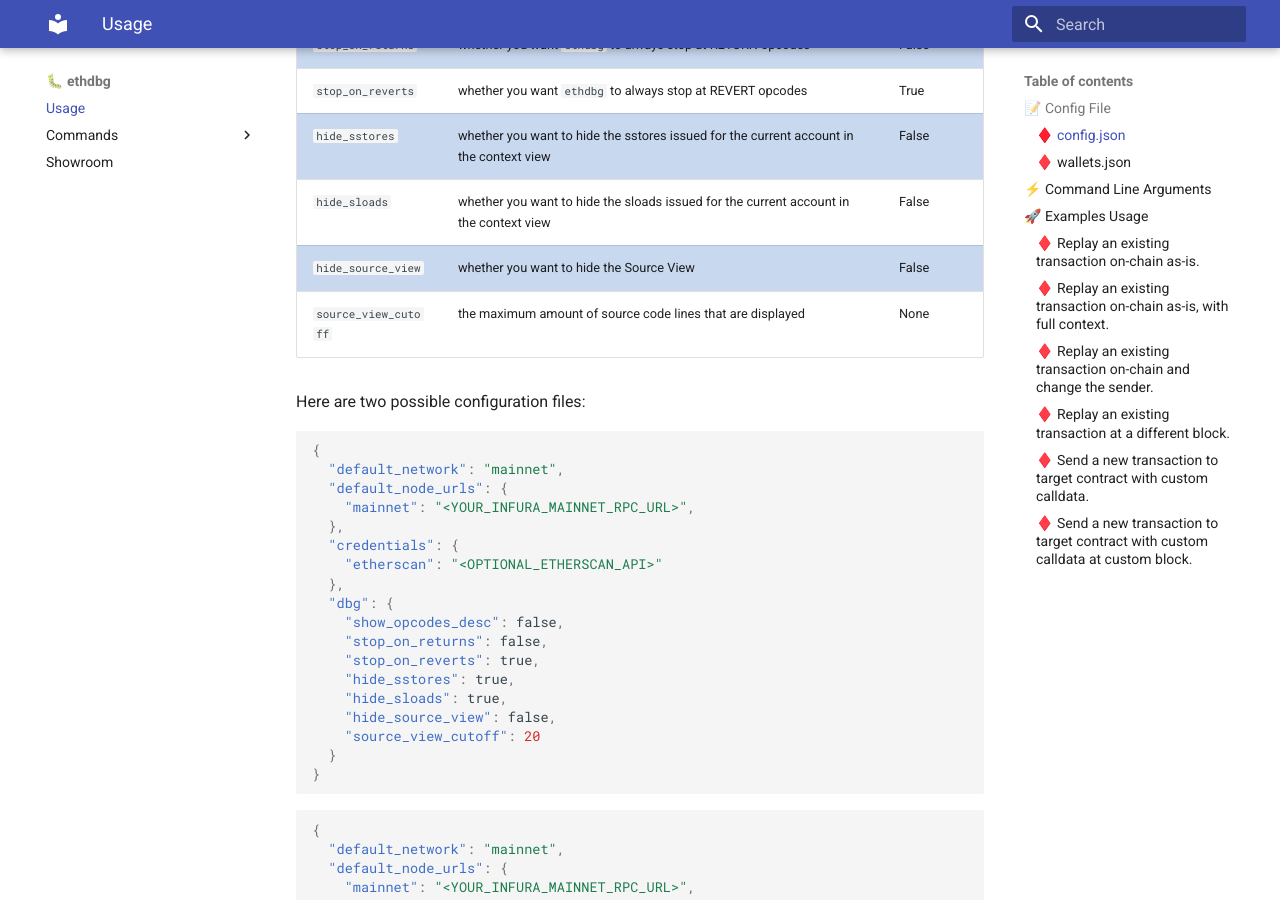
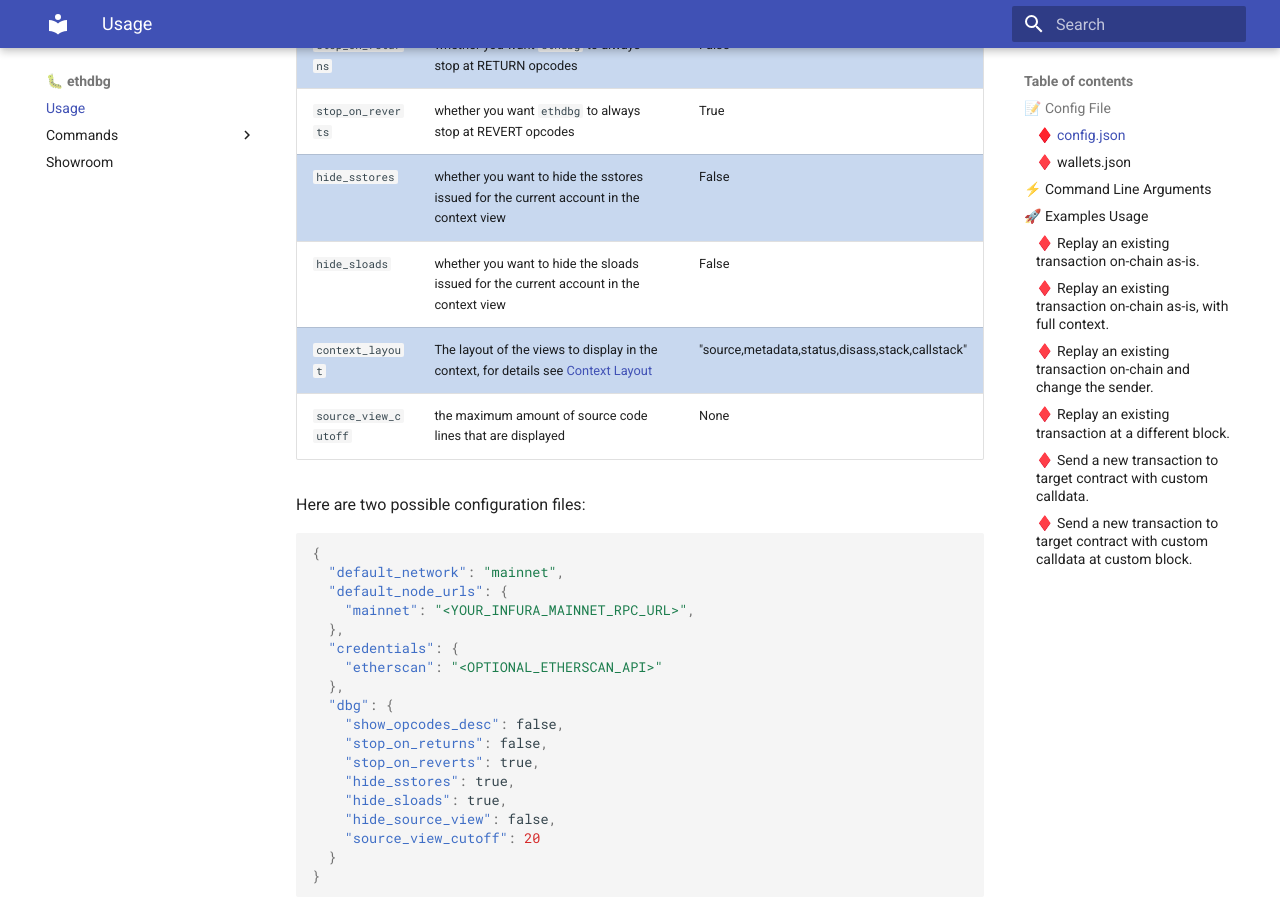
Before and after one commit to ethpwn/ethpwn, an MkDocs documentation site: the page built from docs/docs/ethdbg/usage.md, in a window 1280 px wide and 900 px high, scrolled down 790 px. Built offline with MkDocs 1.6.1 and Material for MkDocs 9.7.7, drawn with Linux system fonts in a browser that asks for light colours; some of the changed text lies outside the part shown.

Commit message:
fixed docs

```diff
--- a/docs/docs/ethdbg/usage.md
+++ b/docs/docs/ethdbg/usage.md
@@ -21,14 +21,14 @@ ethpwn config create
 
 Under the key `dbg` in the main configuration, the following options are available:
 
-| Option String | Option Summary | Default |
-|-------------------|----------|----------|
-|`show_opcodes_desc` | whether to display the description of the EVM opcodes in the disassembly | True |
-|`stop_on_returns` | whether you want `ethdbg` to always stop at RETURN opcodes | False |
-|`stop_on_reverts` | whether you want `ethdbg` to always stop at REVERT opcodes | True |
-|`hide_sstores` | whether you want to hide the sstores issued for the current account in the context view | False |
-|`hide_sloads` | whether you want to hide the sloads issued for the current account in the context view | False |
-|`hide_source_view` | whether you want to hide the Source View | False |
+| Option String       | Option Summary | Default |
+|---------------------|----------------|----------|
+|`show_opcodes_desc`  | whether to display the description of the EVM opcodes in the disassembly | True |
+|`stop_on_returns`    | whether you want `ethdbg` to always stop at RETURN opcodes | False |
+|`stop_on_reverts`    | whether you want `ethdbg` to always stop at REVERT opcodes | True |
+|`hide_sstores`       | whether you want to hide the sstores issued for the current account in the context view | False |
+|`hide_sloads`        | whether you want to hide the sloads issued for the current account in the context view | False |
+|`context_layout`     | The layout of the views to display in the context, for details see [Context Layout](/ethpwn/ethdbg/commands/context/) | "source,metadata,status,disass,stack,callstack" |
 |`source_view_cutoff` | the maximum amount of source code lines that are displayed | None |
 
 Here are two possible configuration files:
@@ -140,11 +140,6 @@ tr:nth-child(even) {
 | ['--wallet']       | False    | The default wallet in the `ethpwn` config | Name or address of the wallet in the configuration you want to use |
 | ['--shellcode']    | False    | None | EVM bytecode that we want to execute on-the-fly in ethdbg |
 
-| ❗️ Note                                                              |
-|----------------------------------------------------------------------|
-| Unless you are using the `--shellcode` option, either `--txid` or `--target` must be specified when starting `ethdbg` |
-
-
 ## 🚀 Examples Usage
 
 #### ♦️ Replay an existing transaction on-chain as-is.
```
